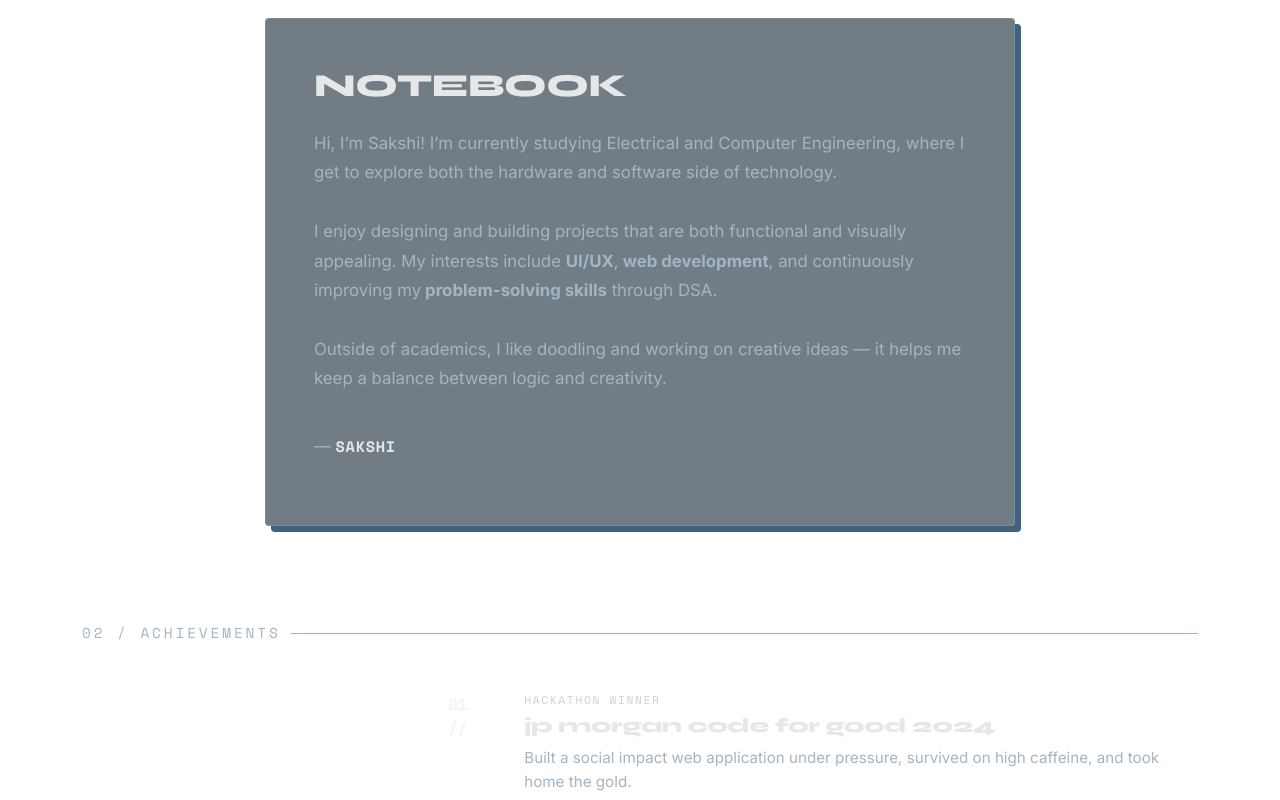
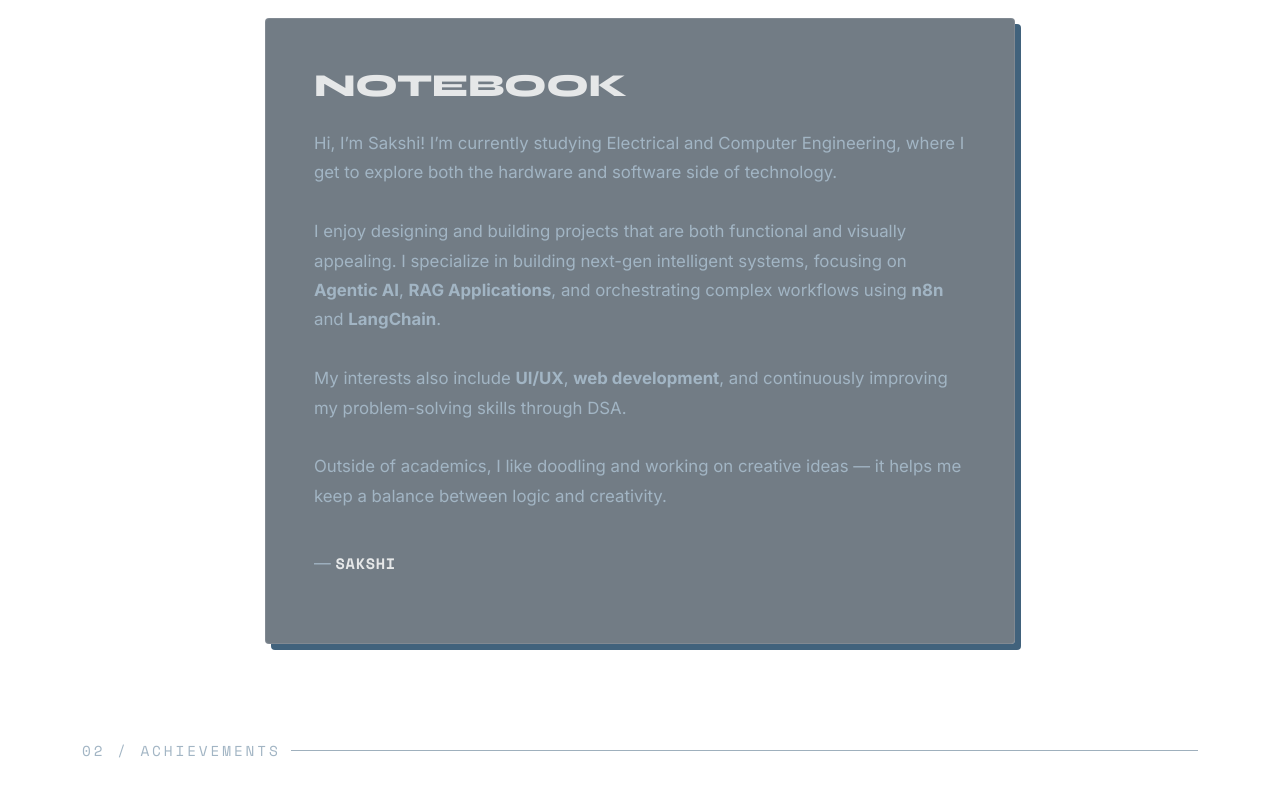
Before and after one commit to SakshixSingh/sakshi-portfolio, a React (Create React App) app: page / in a window 1280 px wide. Shown: the part 900-1700 px from the top of the page. Built offline with nearby package versions, Linux system fonts and the light colour scheme; no server answers.

Commit message:
skills updated

```diff
--- a/src/App.js
+++ b/src/App.js
@@ -4,7 +4,6 @@ import Hero from "./components/hero";
 import AboutMe from "./components/aboutme";
 import Aurora from "./components/background";
 import Achievements from "./components/achievment";
-import TextCursor from "./components/textxursor";
 import Projects from "./components/project";
 import Skills from "./components/skills";
 import Footer from "./components/footer";
@@ -62,18 +61,6 @@ function App() {
             />
           </div>
 
-          {/* Floating particles */}
-          <TextCursor
-            text="+"
-            delay={0.01}
-            spacing={60}
-            followMouseDirection={true}
-            randomFloat={true}
-            exitDuration={0.4}
-            removalInterval={25}
-            maxPoints={6}
-          />
-
           {/* Main Content */}
           <div className="content-container position-relative" style={{ zIndex: 1 }}>
             <Navbar />
--- a/src/components/aboutme.jsx
+++ b/src/components/aboutme.jsx
@@ -18,9 +18,12 @@ const AboutMe = () => {
               where I get to explore both the hardware and software side of technology.
               <br /><br />
               I enjoy designing and building projects that are both functional and
-              visually appealing. My interests include <strong>UI/UX</strong>,
-              <strong> web development</strong>, and continuously improving my
-              <strong> problem-solving skills</strong> through DSA.
+              visually appealing. I specialize in building next-gen intelligent systems,
+              focusing on <strong>Agentic AI</strong>, <strong>RAG Applications</strong>, and orchestrating complex
+              workflows using <strong>n8n</strong> and <strong>LangChain</strong>.
+              <br /><br />
+              My interests also include <strong>UI/UX</strong>, <strong>web development</strong>,
+              and continuously improving my problem-solving skills through DSA.
               <br /><br />
               Outside of academics, I like doodling and working on creative ideas —
               it helps me keep a balance between logic and creativity.
--- a/src/components/skills.jsx
+++ b/src/components/skills.jsx
@@ -5,12 +5,13 @@ import {
   FaJs,
   FaReact,
   FaFigma,
-  FaBootstrap,
   FaGitAlt,
   FaNodeJs,
   FaPython,
-  FaGithub,
+  FaRobot,
+  FaBrain,
 } from "react-icons/fa";
+import { SiLangchain, SiN8N } from "react-icons/si";
 import "./skills.css";
 
 const skills = [
@@ -18,12 +19,14 @@ const skills = [
   { icon: <FaCss3Alt />, name: "CSS3" },
   { icon: <FaJs />, name: "JavaScript" },
   { icon: <FaReact />, name: "React" },
-  { icon: <FaFigma />, name: "Figma" },
-  { icon: <FaBootstrap />, name: "Bootstrap" },
-  { icon: <FaGitAlt />, name: "Git" },
-  { icon: <FaGithub />, name: "GitHub" },
   { icon: <FaNodeJs />, name: "Node.js" },
   { icon: <FaPython />, name: "Python" },
+  { icon: <SiN8N />, name: "n8n" },
+  { icon: <SiLangchain />, name: "LangChain" },
+  { icon: <FaRobot />, name: "Agentic AI" },
+  { icon: <FaBrain />, name: "RAG Applications" },
+  { icon: <FaFigma />, name: "Figma" },
+  { icon: <FaGitAlt />, name: "Git" },
 ];
 
 const Skills = () => {
```
